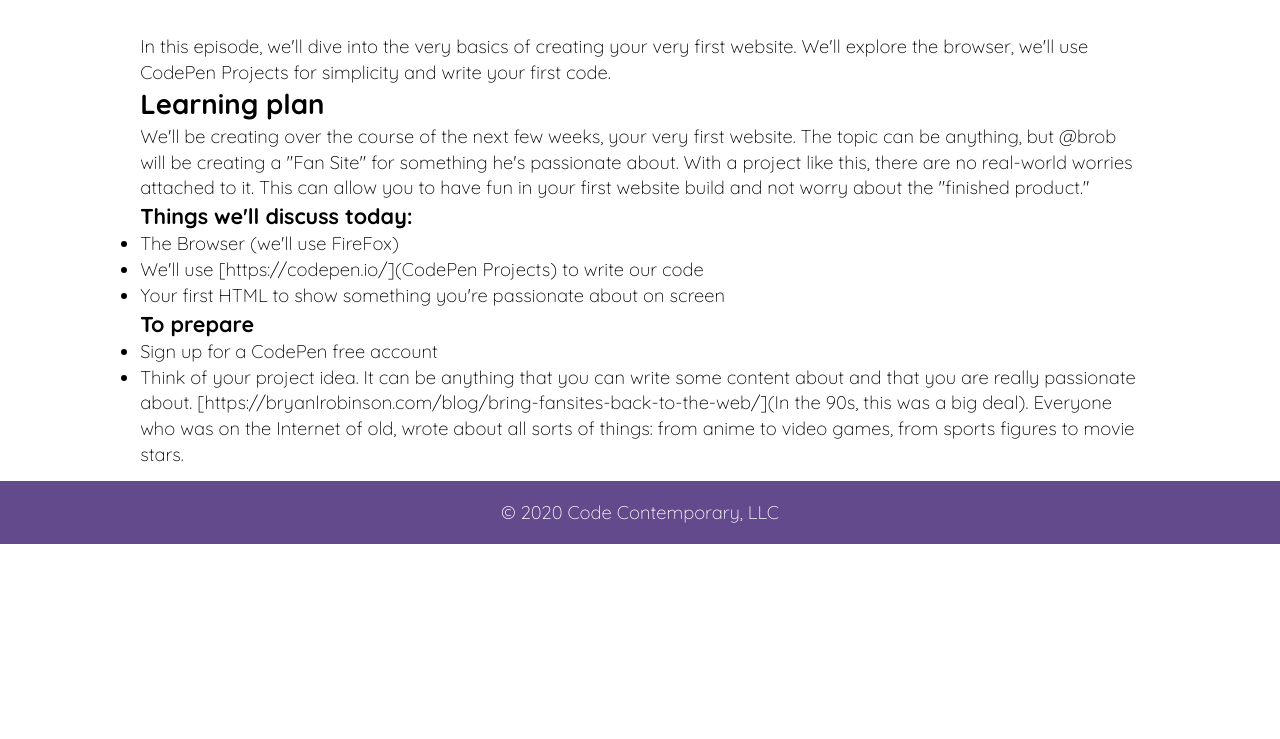
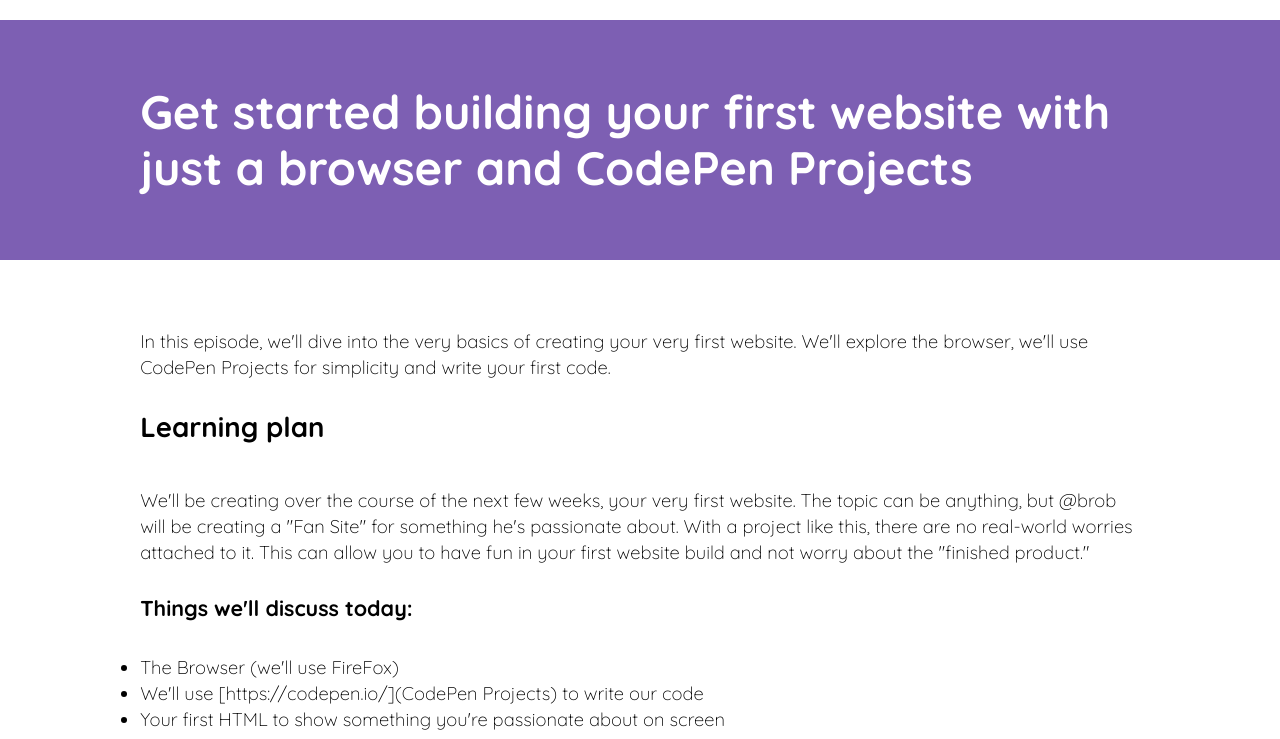
Before and after one commit to brob/basicswithbrob.com, an Eleventy site: page episodes/getting-started-with-website-building-just-html.md in a window 1280 px wide. Shown: the part 61-800 px from the top of the page. Built offline with nearby package versions, Linux system fonts and the light colour scheme; Eleventy itself is replaced by a stand-in of ours; files that its build step writes are made by us from their sources; what nunjucks-date-filter would draw is missing.

Commit message:
updates base and adds some margins

```diff
--- a/_includes/base.njk
+++ b/_includes/base.njk
@@ -1,4 +1,11 @@
 {% include "header.njk" %}
+
+<section class="banner banner--small">
+    <div class="page-banner__content container">
+        <h1 class="banner__title">{{ title }}</h1>
+        <time>{{ airDate | date('MMM DD, YYYY') }}</time>
+    </div>
+</section>
 
 <div class="container">
 
--- a/assets/style.css
+++ b/assets/style.css
@@ -23,13 +23,20 @@
 a {
     color: var(--color-darker-purple);
 }
-
+time {
+    display: block;
+}
 h1, h2, h3, h4, h5, h6 {
     line-height: 1.4em;
     font-variation-settings: 'wght' 550;
+    margin-bottom: 1.5em;
 
 }
-
+p, ol, ul {
+    margin-bottom: 1.5em;
+}
+h1 {
+}
 .container {
     max-width: 95ch;
     margin-left: auto;
@@ -82,6 +89,9 @@
     color: white;
     margin-bottom: 3rem;
 }
+.banner--small {
+    min-height: 30vh;
+}
 .banner a {
     color: white;
 }
@@ -100,6 +110,7 @@
 .banner__title {
     font-size: 2.55rem;
     font-variation-settings: 'wght' 700;
+    margin: 0;
     line-height: 1.2em;
 
 }
@@ -134,6 +145,7 @@
 .episodes h4 {
     font-size: 1.5rem;
     line-height: 1.2em;
+    margin: 0;
 }
 .episodes time {
     display: block;
```
